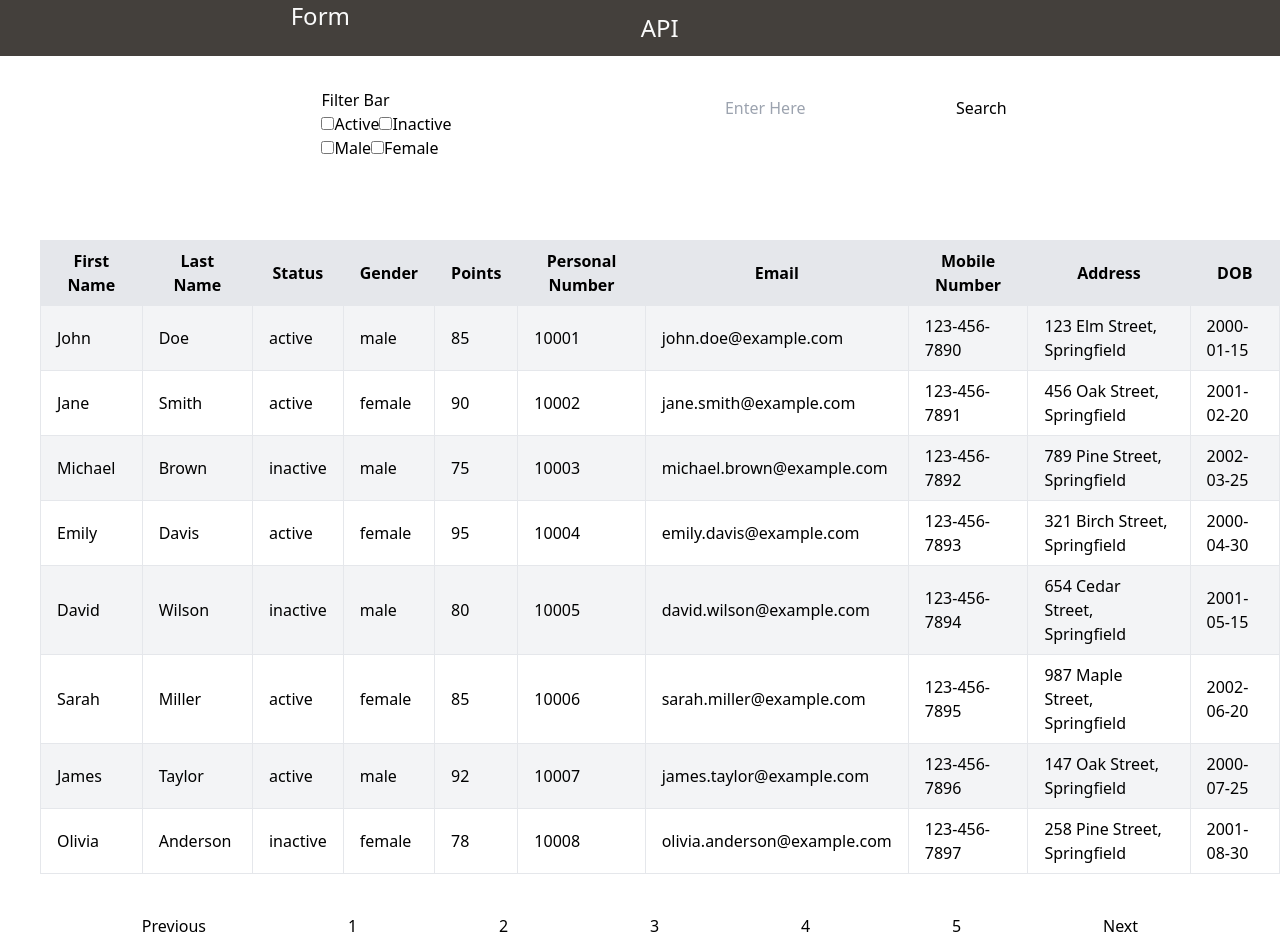
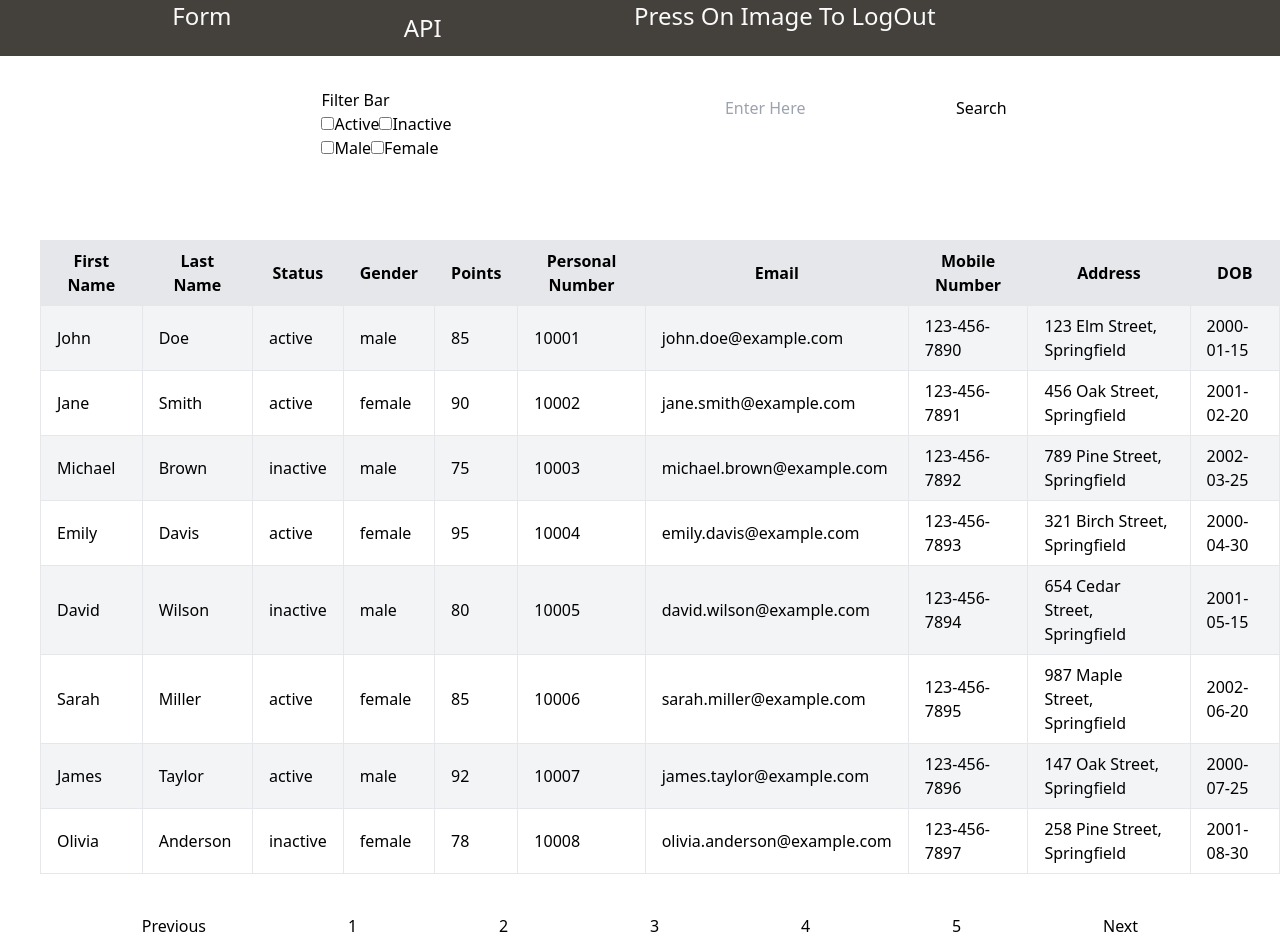
Before and after one commit to datots/registration_form, a React (Vite) app: page /form in a window 1280 px wide. Built offline with nearby package versions, Linux system fonts and the light colour scheme.

Commit message:
registration form updated

```diff
--- a/src/components/NavBar.tsx
+++ b/src/components/NavBar.tsx
@@ -41,6 +41,7 @@ const NavBar = () => {
         <button onClick={() => navigation("/apidata")}>API</button>
         <p>{name}</p>
       </div>
+      <p>Press On Image To LogOut</p>
       <img src={image} className="rounded-full" onClick={ModalOpen} />
 
       {OpenModal && (
```
